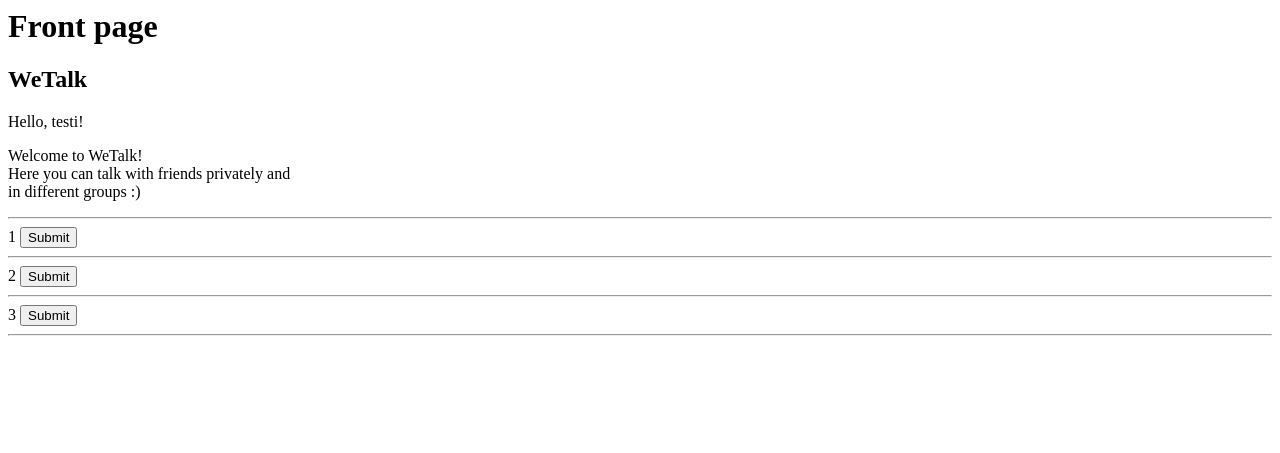
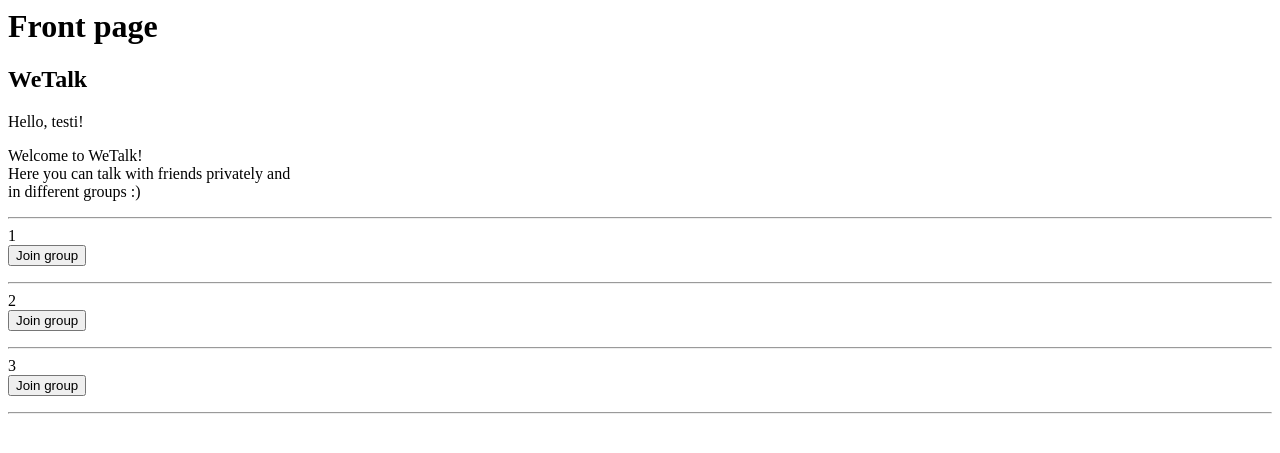
Before and after one commit to eveliinaalikoski/tsoha_wetalk, a Flask app: page /front_page in a window 1280 px wide. Shown: the top 453 px of the page. Run offline with Flask 3, Linux system fonts and the light colour scheme.

Commit message:
muokattu front_page ja join toimiviksi

```diff
--- a/app.py
+++ b/app.py
@@ -33,7 +33,7 @@ def front_page():
 						username=username,
 						groups=groups)
 
-@app.route("/join", methods=["POST"])
+@app.route("/join", methods=["POST", "GET"])
 def join():
 	group="test"
-	return redirect("/front_page", group=group)
+	return render_template("/join.html", group=group)
--- a/templates/front_page.html
+++ b/templates/front_page.html
@@ -12,6 +12,9 @@ Hello, {{ username }}! <br>
 
 <hr>
 {% for group in groups %}
-{{ group }} <input type="submit" name="Join group">
+{{ group }}
+<form action="/join" method="POST">
+    <input type="submit" value="Join group">
+</form>
 <hr>
 {% endfor %}
--- a/templates/join.html
+++ b/templates/join.html
@@ -2,5 +2,6 @@
 <h1>Group {{ group }}</h1>
 
 You are now a part of the group {{ group }}. <br>
-
-<input type="submit" value="OK">
+<form action="/front_page" method="POST">
+    <input type="submit" value="OK">
+</form>
```
